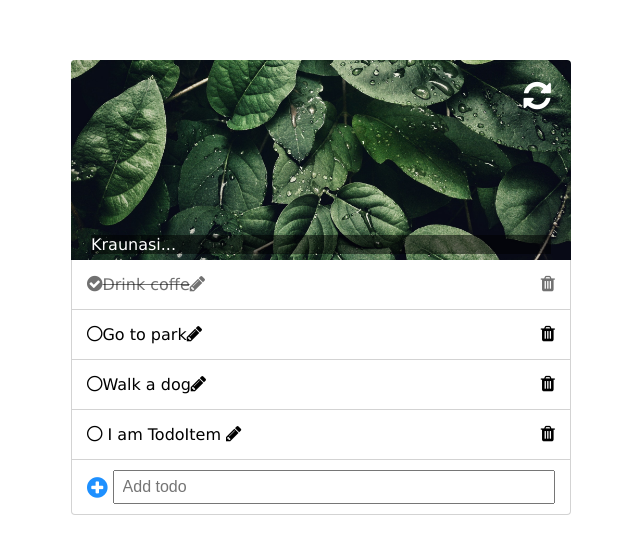
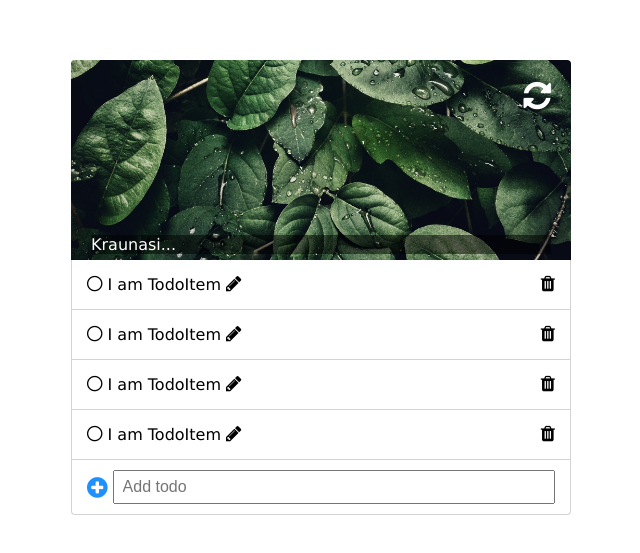
Before and after one commit to Tr1nTuKaS/React-Todo-2021.11.09, a React (Create React App) app: page / in a window 1280 px wide. Shown: the part 113-666 px from the top of the page, without its empty margins (319-959 px from the left). Built offline with nearby package versions, Linux system fonts and the light colour scheme.

Commit message:
generating todos

```diff
--- a/src/TodoListPage.js
+++ b/src/TodoListPage.js
@@ -1,6 +1,8 @@
 import './styles/TodoStyles.css';
+import { useState } from 'react';
+import TodoAddNew from './Todos/TodoAddNew';
 import TodoHeader from './Todos/TodoHeader';
-import TodoItem from './Todos/TodoItem';
+import TodoList from './Todos/TodoList';
 
 const initTodos = [
   {
@@ -21,40 +23,14 @@ const initTodos = [
 ];
 
 function TodoListPage() {
+  const [todosArr, setTodosArr] = useState(initTodos);
   // create state todosArr using useState
   return (
     <div className='container'>
       <TodoHeader />
       <section className='content'>
-        <ul id='list' className='list'>
-          <li className='item line-through'>
-            <i className='fa fa-check-circle make-done' aria-hidden='true'></i>
-            <span className='text'>Drink coffe</span>
-            <i className='fa fa-pencil edit-icon' aria-hidden='true'></i>
-            <i className='fa fa-trash delete-icon' aria-hidden='true'></i>
-          </li>
-          <li className='item'>
-            <i className='fa fa-circle-thin make-done' aria-hidden='true'></i>
-            <span className='text'>Go to park</span>
-            <i className='fa fa-pencil edit-icon' aria-hidden='true'></i>
-            <i className='fa fa-trash delete-icon' aria-hidden='true'></i>
-          </li>
-          <li className='item'>
-            <i className='fa fa-circle-thin make-done' aria-hidden='true'></i>
-            <span className='text'>Walk a dog</span>
-            <i className='fa fa-pencil edit-icon' aria-hidden='true'></i>
-            <i className='fa fa-trash delete-icon' aria-hidden='true'></i>
-          </li>
-          <TodoItem />
-        </ul>
-        <div className='add-item'>
-          <i
-            id='add-todo-btn'
-            className='fa fa-plus-circle'
-            aria-hidden='true'
-          ></i>
-          <input type='text' id='input' placeholder='Add todo' />
-        </div>
+        <TodoList todos={todosArr} />
+        <TodoAddNew />
       </section>
     </div>
   );
--- a/src/Todos/TodoAddNew.js
+++ b/src/Todos/TodoAddNew.js
@@ -1 +1,11 @@
 // TodoAddNew
+function TodoAddNew() {
+  return (
+    <div className='add-item'>
+      <i id='add-todo-btn' className='fa fa-plus-circle' aria-hidden='true'></i>
+      <input type='text' id='input' placeholder='Add todo' />
+    </div>
+  );
+}
+
+export default TodoAddNew;
--- a/src/Todos/TodoList.js
+++ b/src/Todos/TodoList.js
@@ -1 +1,17 @@
+import TodoItem from './TodoItem';
+
 // TodoList
+function TodoList(props) {
+  console.log(props.todos);
+  // generate todos
+  return (
+    <ul id='list' className='list'>
+      <TodoItem />
+      <TodoItem />
+      <TodoItem />
+      <TodoItem />
+    </ul>
+  );
+}
+
+export default TodoList;
```
